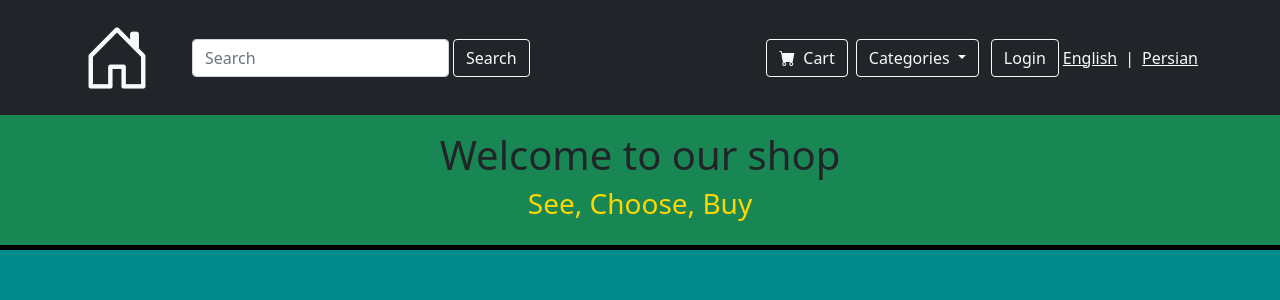
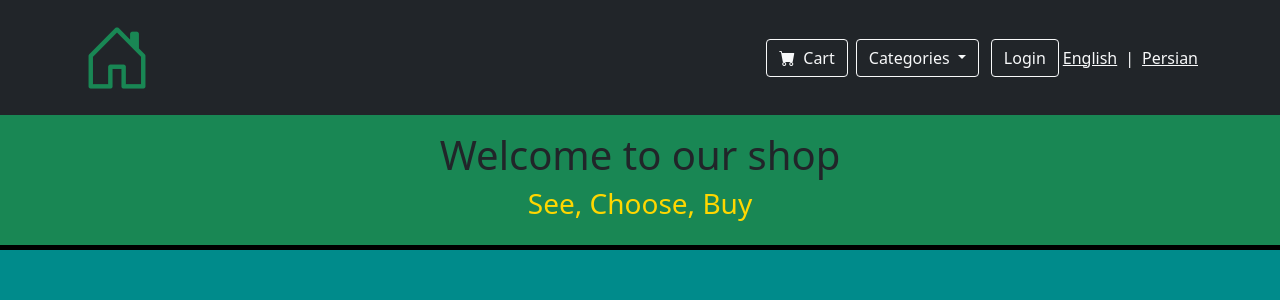
Before and after one commit to sepehrab1996/online-shop, a Django app: page /en/ in a window 1280 px wide. Shown: the top 300 px of the page. Run offline with Django 3.2, Linux system fonts and the light colour scheme; data that the repository does not hold is empty; some libraries are stand-ins or nearby versions.

Commit message:
change title of website and delete search

```diff
--- a/templates/base/base.html
+++ b/templates/base/base.html
@@ -9,7 +9,7 @@
     <meta name="viewport" content="width=device-width, initial-scale=1, shrink-to-fit=no"/>
     <meta name="description" content=""/>
     <meta name="author" content=""/>
-    <title>{% block title %}{% translate "MAKTABSHARIF-53 SHOP" %}{% endblock %}</title>
+    <title>{% block title %}Our shop{% endblock %}</title>
     {% block style.css %}{% endblock %}
     <link rel="stylesheet" href="https://stackpath.bootstrapcdn.com/bootstrap/5.0.0-alpha1/css/bootstrap.min.css"
           integrity="sha384-r4NyP46KrjDleawBgD5tp8Y7UzmLA05oM1iAEQ17CSuDqnUK2+k9luXQOfXJCJ4I" crossorigin="anonymous">
@@ -31,7 +31,7 @@
 <!-- Navigation-->
 <nav class="navbar navbar-expand-lg navbar-light bg-dark p-0">
     <div class="container">
-        <a class="navbar-brand bi bi-house-door text-light" style="font-size: 70px" aria-current="page"
+        <a class="navbar-brand bi bi-house-door text-success" style="font-size: 70px" aria-current="page"
            href="{% url 'products:index' %}">{% translate "" %}</a>
 
         <button class="navbar-toggler" type="button" data-bs-toggle="collapse" data-bs-target="#navbarSupportedContent"
@@ -41,15 +41,15 @@
 
             <ul class="navbar-nav me-auto mb-2 mb-lg-0 ms-lg-4">
                 <!--Search-->
-                <div>
-                    <div class="input-group">
-                        <input type="search" class="form-control rounded" placeholder="{% translate 'Search' %}"
-                               aria-label="{% translate 'Search' %}"
-                               aria-describedby="search-addon"/>
-                        <button type="button"
-                                class="btn btn-outline-light ml-1 rounded">{% translate 'Search' %}</button>
-                    </div>
-                </div>
+{#                <div>#}
+{#                    <div class="input-group">#}
+{#                        <input type="search" class="form-control rounded" placeholder="{% translate 'Search' %}"#}
+{#                               aria-label="{% translate 'Search' %}"#}
+{#                               aria-describedby="search-addon"/>#}
+{#                        <button type="button"#}
+{#                                class="btn btn-outline-light ml-1 rounded">{% translate 'Search' %}</button>#}
+{#                    </div>#}
+{#                </div>#}
             </ul>
 
             {% if user.is_authenticated %}
```
